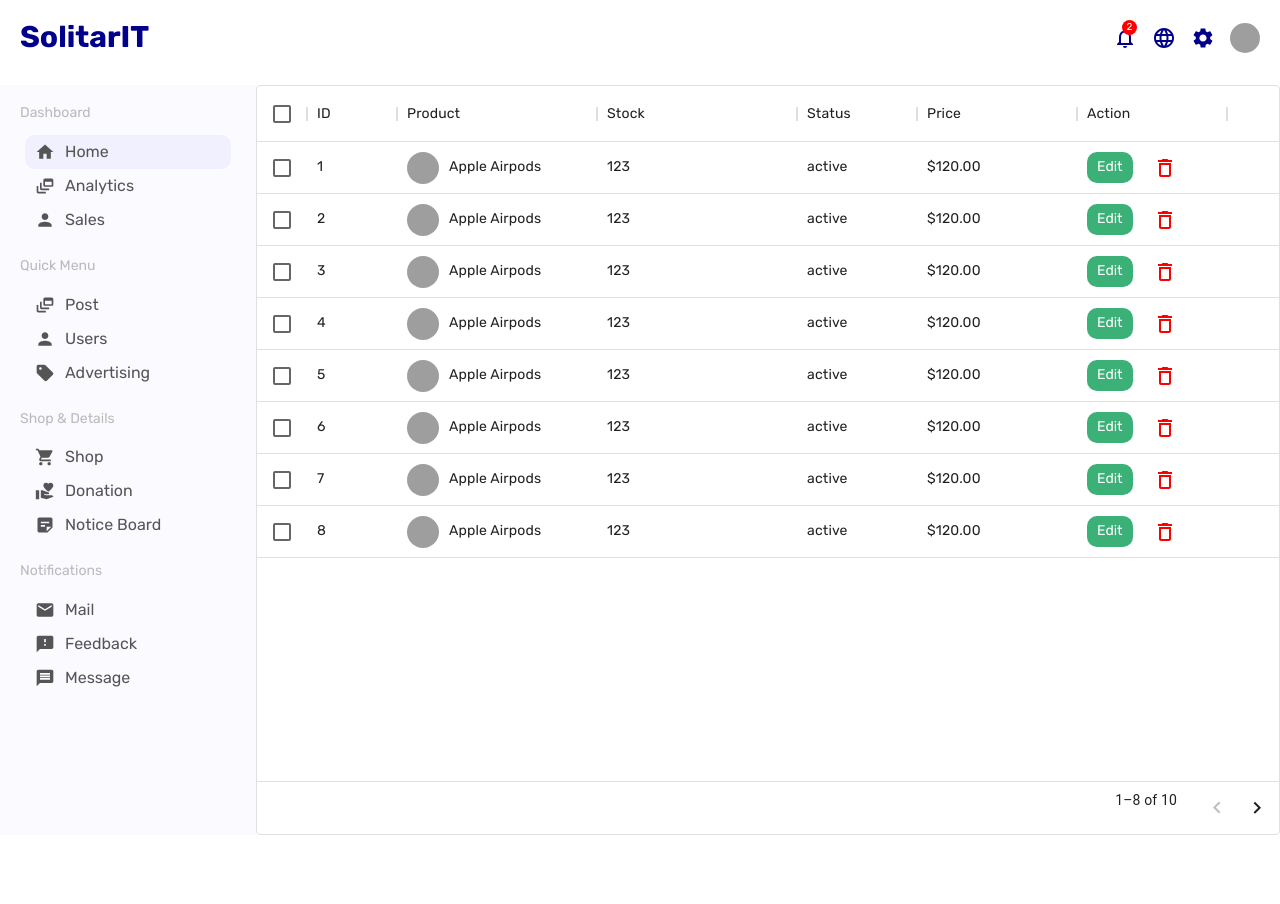
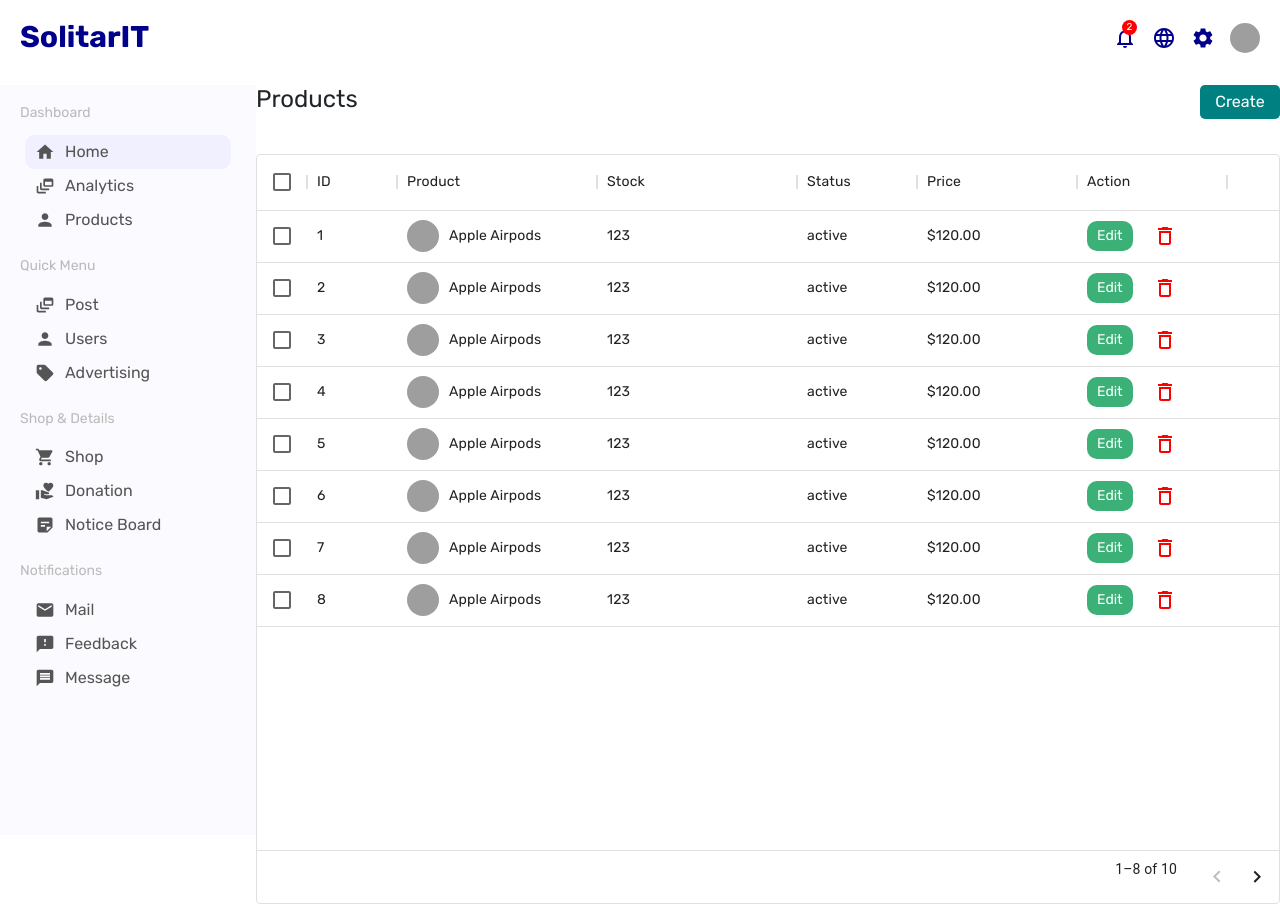
Before and after one commit to PulasthiAbey/Dashboard-BackEnd, a React (Create React App) app in the folder front_end/: page /products in a window 1280 px wide. Before the commit the page ends 835 px from the top, so only its background shows below. Built offline with nearby package versions, Linux system fonts and the light colour scheme; grey boxes are pictures that could not be loaded.

Commit message:
product and new product

```diff
--- a/front_end/src/components/sidebar/Sidebar.jsx
+++ b/front_end/src/components/sidebar/Sidebar.jsx
@@ -32,10 +32,12 @@ const Sidebar = () => {
               <DynamicFeed className="sidebarIcon" />
               Analytics
             </li>
-            <li className="sidebarListItem">
-              <Person className="sidebarIcon" />
-              Sales
-            </li>
+            <Link to="/products" className="link">
+              <li className="sidebarListItem">
+                <Person className="sidebarIcon" />
+                Products
+              </li>
+            </Link>
           </ul>
 
           <h5 className="sidebarTitle">Quick Menu</h5>
--- a/front_end/src/pages/productList/ProductList.jsx
+++ b/front_end/src/pages/productList/ProductList.jsx
@@ -61,6 +61,12 @@ const ProductList = () => {
 
   return (
     <div className="productList">
+      <div className="productHeader">
+        <h4 className="chartTitle">Products</h4>
+        <Link to="/newproduct">
+          <button className="productAddButton">Create</button>
+        </Link>
+      </div>
       <DataGrid
         rows={data}
         disableSelectionOnClick
--- a/front_end/src/pages/productList/productList.css
+++ b/front_end/src/pages/productList/productList.css
@@ -29,3 +29,25 @@
     color: red;
     cursor: pointer;
 }
+
+.chartTitle {
+  flex: 3;
+}
+
+.productHeader {
+    display: flex;
+    margin-bottom: 20px;
+}
+
+.productAddButton{
+  align-items: right;
+  flex: 1;
+  width: 80px;
+  border: none;
+  padding: 5px;
+  background-color: #00008B;
+  color: white;
+  border-radius: 5px;
+  font-size: 16px;
+  cursor: pointer;
+}
```
